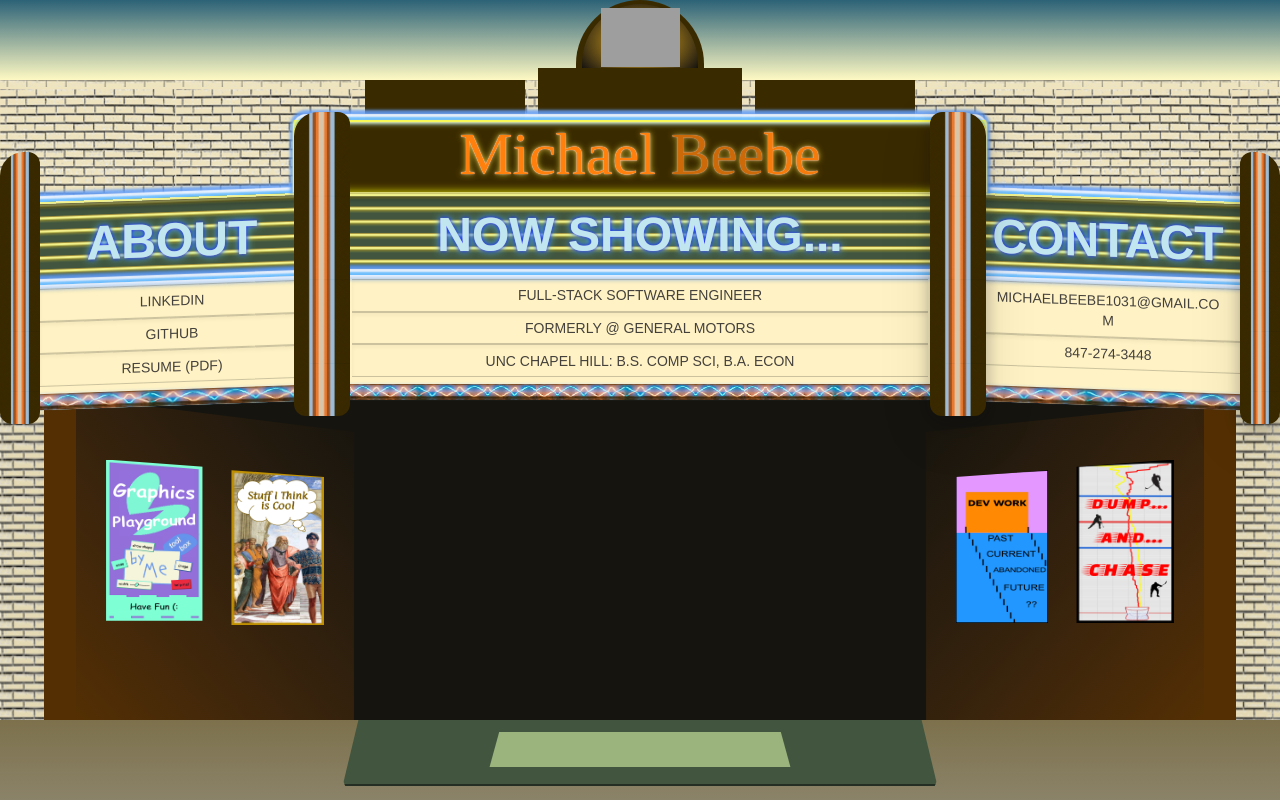
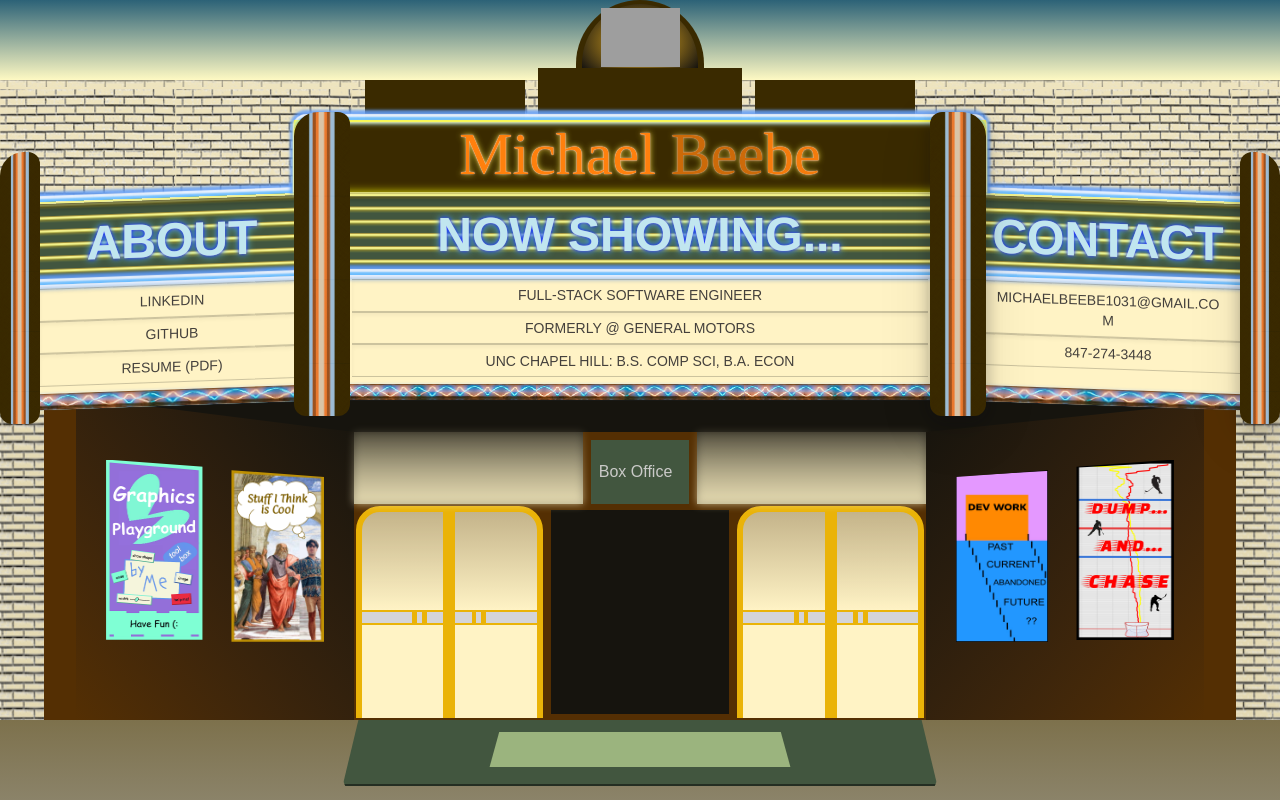
Before and after one commit to mpb9/me-prof, a React (Create React App) app: page / in a window 1280 px wide. Built offline with nearby package versions, Linux system fonts and the light colour scheme; grey boxes are pictures that could not be loaded; a web font is replaced by a local one; what @nauverse/tailwind-dot-grid-backgrounds, tailwindcss-border-image would draw is missing.

Commit message:
doors good to go

```diff
--- /dev/null
+++ b/src/components/theater/TheaterDoor.js
@@ -0,0 +1,24 @@
+import React from 'react';
+
+export default function TheaterDoor() {
+  return (
+    <>
+      <div className='border-base-200 bg-base-200 flex h-full w-1/6 flex-col border-2 border-r-0'>
+        <div className='border-6 to-primary h-1/2 w-full rounded-tl-3xl border-b-2 border-yellow-500 bg-gradient-to-b from-[#dcd0a7d2]'></div>
+        <div className='border-x-6 flex h-[5%] w-full border-x-yellow-500 bg-zinc-300'>
+          <div className='ml-[62%] h-full w-[6%] bg-yellow-500'></div>
+          <div className='ml-[6%] h-full w-[6%] bg-yellow-500'></div>
+        </div>
+        <div className='bg-primary border-6 h-[45%] w-full border-b-0 border-t-2 border-yellow-500'></div>
+      </div>
+      <div className='border-base-200 bg-base-200 flex h-full w-1/6 flex-col border-2 border-l-0'>
+        <div className='border-6 to-primary h-1/2 w-full rounded-tr-3xl border-b-2 border-yellow-500 bg-gradient-to-b from-[#dcd0a7d2]'></div>
+        <div className='border-x-6 flex h-[5%] w-full border-x-yellow-500 bg-zinc-300'>
+          <div className='ml-[20%] h-full w-[6%] bg-yellow-500'></div>
+          <div className='ml-[6%] h-full w-[6%] bg-yellow-500'></div>
+        </div>
+        <div className='bg-primary border-6 h-[45%] w-full border-b-0 border-t-2 border-yellow-500'></div>
+      </div>
+    </>
+  );
+}
--- a/src/components/theater/TheaterEntrance.js
+++ b/src/components/theater/TheaterEntrance.js
@@ -1,41 +1,60 @@
 import React from 'react';
 import Sidewalk from './Sidewalk.js';
+import TheaterDoor from './TheaterDoor.js';
 
 export default function TheaterEntrance() {
   return (
     <>
       <div className='bg-base-100 bg-grid-2-s-1-[#A5B4FC44] brick-wall-border flex h-2/5 w-screen border-x-[2.75rem]'>
-        {/* Left Wall */}
         <div
           className='from-base-200 to-base-100 border-base-200 flex h-full w-[26%] items-center justify-center space-x-7 border-l-[32px] bg-gradient-to-tr pb-2'
           style={{ clipPath: 'polygon(18% 0, 100% 10%, 100% 100%, 0 100%, 0 0)' }}>
           {/* GRAPHIC PLAYGROUND */}
           <div
-            className='bg-graphics-poster-wide mb-3 h-[58%] w-[35.15%] cursor-pointer bg-contain bg-no-repeat hover:animate-pulse'
-            style={{ clipPath: 'polygon(0 0%, 100% 4%, 100% 100%, 0 100%)' }}></div>
+            className='bg-graphics-poster-wide mb-3 h-[58%] w-[35.15%] cursor-pointer bg-no-repeat hover:animate-pulse'
+            style={{ clipPath: 'polygon(0 0%, 100% 4%, 100% 100%, 0 100%)', backgroundSize: '100% 100%' }}>
+            <a href='https://graphics-playground.com/' target='_blank' className='inline-block h-full w-full' />
+          </div>
           {/* COOL STUFF */}
           <div
-            className='bg-stuff-poster-flipped-wide h-[55%] w-1/3 cursor-pointer bg-contain bg-no-repeat hover:animate-pulse'
-            style={{ clipPath: 'polygon(0 0%, 100% 4%, 100% 100%, 0 100%)' }}></div>
+            className='bg-stuff-poster-flipped-wide h-[55%] w-1/3 cursor-pointer bg-no-repeat hover:animate-pulse'
+            style={{ clipPath: 'polygon(0 0%, 100% 4%, 100% 100%, 0 100%)', backgroundSize: '100% 100%' }}></div>
         </div>
 
         {/* Entrance */}
         <div className='inline-flex h-full w-[48%] items-end'>
-          <div className='bg-base-100 w-full' style={{ height: '90%' }}></div>
+          <div className='bg-base-100 flex w-full flex-col' style={{ height: '90%' }}>
+            {/* windows */}
+            <div className='flex h-1/4 w-full bg-gradient-to-b from-[#fff3c522] to-[#fff3c5aa]'>
+              <div className='h-full w-2/5 bg-gradient-to-b from-[#fff3c522] to-[#fff3c5aa] blur-sm'></div>
+              <div className='bg-secondary border-base-200 flex h-full w-1/5 items-center border-8 border-b-0 p-2 text-center'>
+                Box Office
+              </div>
+
+              <div className='h-full w-2/5 bg-gradient-to-b from-[#fff3c522] to-[#fff3c5aa] blur-sm'></div>
+            </div>
+            {/* doors */}
+            <div className='flex h-3/4 w-full items-center justify-center'>
+              <TheaterDoor />
+              <div className='border-base-200 border-6 h-full w-1/3'></div>
+              <TheaterDoor />
+            </div>
+          </div>
         </div>
 
-        {/* Right Wall */}
         <div
           className='from-base-200 to-base-100 border-base-200 flex h-full w-[26%] items-center justify-center space-x-7 border-r-[32px] bg-gradient-to-tl pb-2'
           style={{ clipPath: 'polygon(0 10%, 100% 0, 100% 100%, 0 100%, 0 82%)' }}>
           {/* DEV STUFF */}
           <div
-            className='bg-dev-poster-flipped-wide h-[55%] w-1/3 cursor-pointer bg-contain bg-no-repeat hover:animate-pulse'
-            style={{ clipPath: 'polygon(0 4%, 100% 0, 100% 100%, 0 100%)' }}></div>
+            className='bg-dev-poster-flipped-wide h-[55%] w-1/3 cursor-pointer bg-no-repeat hover:animate-pulse'
+            style={{ clipPath: 'polygon(0 4%, 100% 0, 100% 100%, 0 100%)', backgroundSize: '100% 100%' }}></div>
           {/* DUMP+CHASE */}
           <div
-            className='bg-dnc-poster-wide mb-3 h-[58%] w-[35.15%] cursor-pointer bg-contain bg-no-repeat hover:animate-pulse'
-            style={{ clipPath: 'polygon(0 4%, 100% 0, 100% 100%, 0 100%)' }}></div>
+            className='bg-dnc-poster-wide mb-3 h-[58%] w-[35.15%] cursor-pointer bg-no-repeat hover:animate-pulse'
+            style={{ clipPath: 'polygon(0 4%, 100% 0, 100% 100%, 0 100%)', backgroundSize: '100% 100%' }}>
+            <a href='https://dump-n-chase.com/' target='_blank' className='inline-block h-full w-full' />
+          </div>
         </div>
       </div>
 
```
